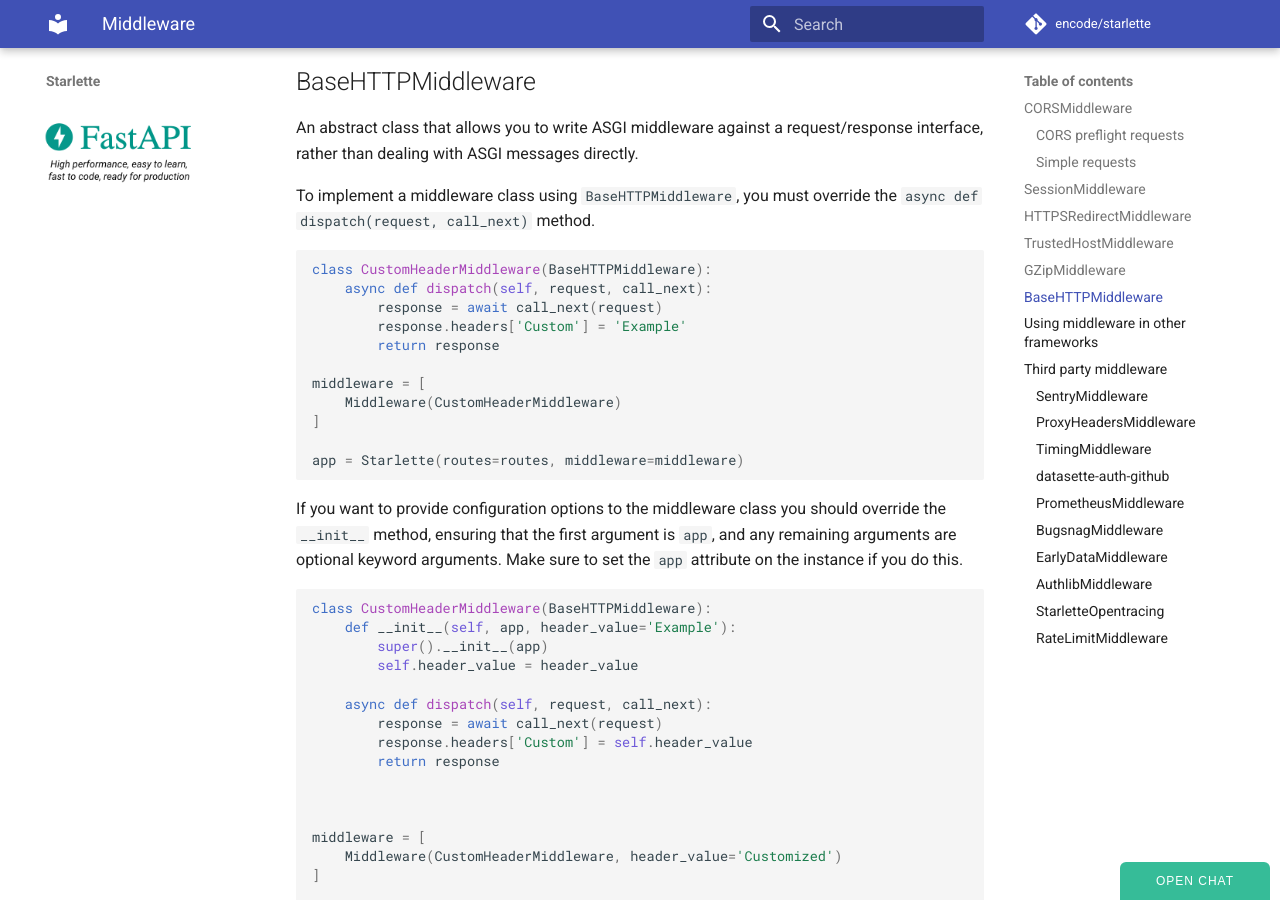
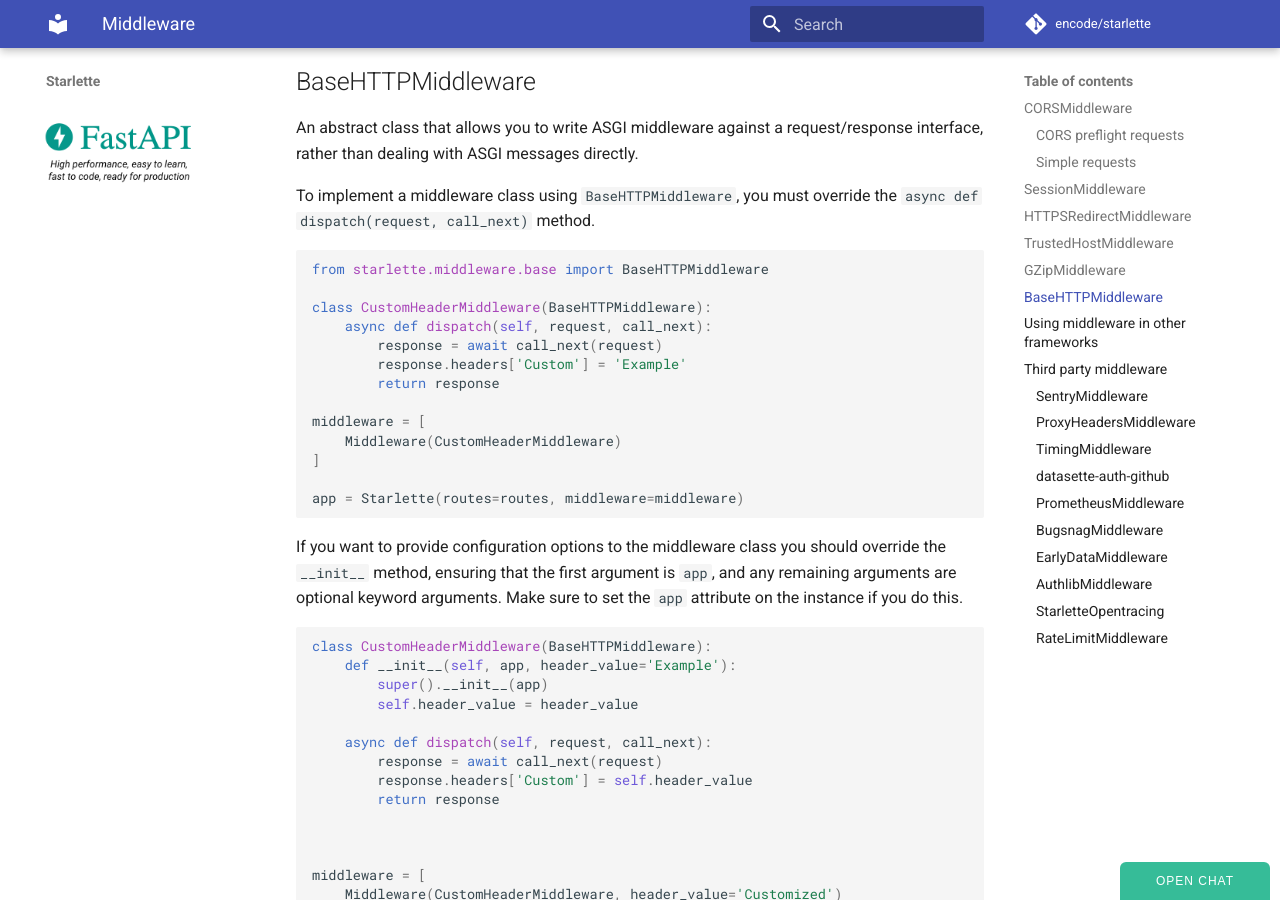
Before and after one commit to hidraco/starlette, an MkDocs documentation site: the page built from docs/middleware.md, in a window 1280 px wide and 900 px high, scrolled down 4460 px. Built offline with MkDocs 1.6.1 and Material for MkDocs 9.7.7, drawn with Linux system fonts in a browser that asks for light colours; comment, search, counter and statistics services are not loaded.

Commit message:
Add BaseHTTPMiddleware import on docs (#1285)

````diff
--- a/docs/middleware.md
+++ b/docs/middleware.md
@@ -183,6 +183,8 @@ To implement a middleware class using `BaseHTTPMiddleware`, you must override th
 `async def dispatch(request, call_next)` method.
 
 ```python
+from starlette.middleware.base import BaseHTTPMiddleware
+
 class CustomHeaderMiddleware(BaseHTTPMiddleware):
     async def dispatch(self, request, call_next):
         response = await call_next(request)
````
